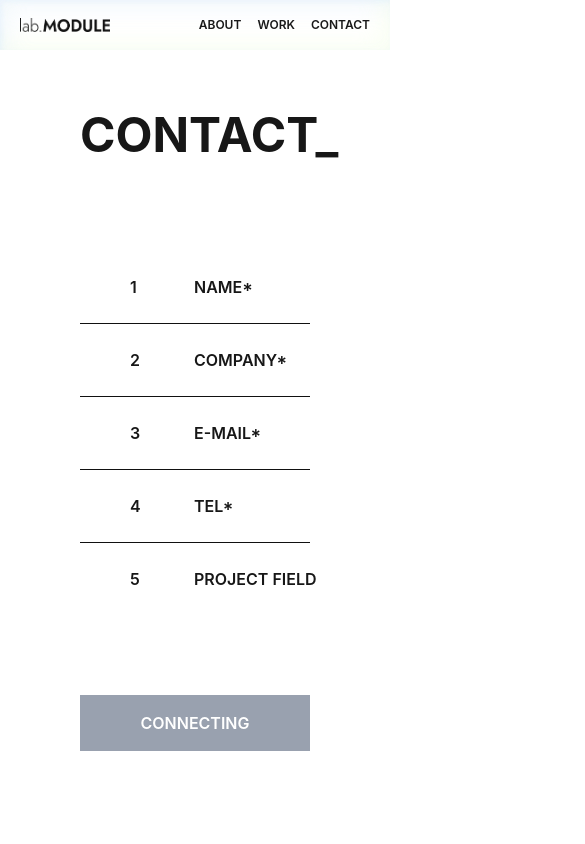
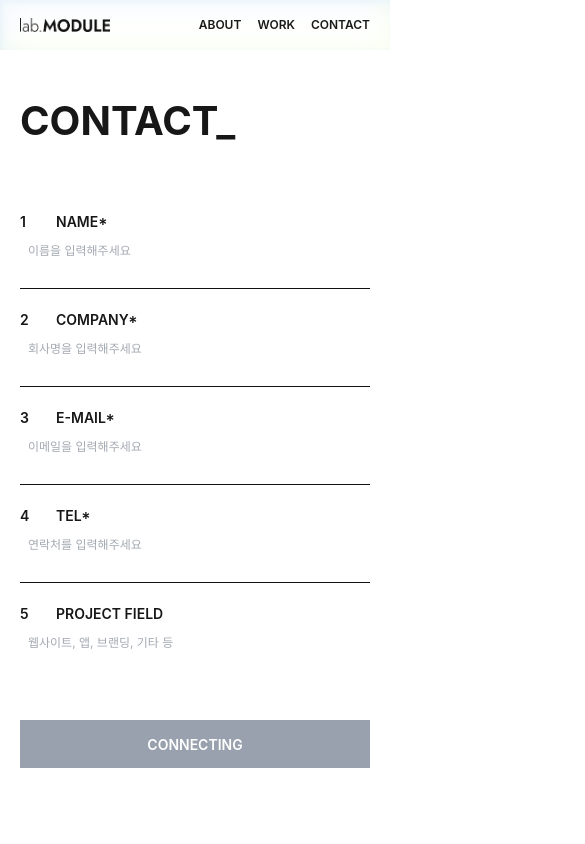
Before and after one commit to B-gooroom/lab.module, a Next.js app: page /contact in a window 390 px wide. Shown: the top 844 px of the page, 585 px wide, since content can reach past the window. Built offline with nearby package versions, Linux system fonts and the light colour scheme; a web font is replaced by a local one.

Commit message:
FEAT[mobile]: contact 모바일 버전

```diff
--- a/app/contact/page.tsx
+++ b/app/contact/page.tsx
@@ -53,100 +53,111 @@ export default function Contact() {
   };
   return (
     <div>
-      <div className="px-[80px] md:px-8 lg:px-20 xl:px-[80px] pt-12 ">
-        <h1 className="text-[48px] md:text-[64px] lg:text-[80px] xl:text-[128px] font-bold">
+      <div className="px-[20px] md:px-8 lg:px-20 xl:px-[80px] pt-[40px] md:pt-12">
+        <h1 className="text-[40px] md:text-[64px] lg:text-[80px] xl:text-[128px] font-bold">
           CONTACT_
         </h1>
-        <p className="h-[80px]" />
-        <div className="flex items-center justify-between py-[16px] border-b border-[#111111] gap-8 md:gap-16 lg:gap-32">
-          <div className="flex items-center gap-8 md:gap-16 lg:gap-32">
-            <span className="text-[16px] md:text-[20px] lg:text-[30px] font-semibold w-8 ml-[50px]">
+        <p className="h-[40px] md:h-[80px]" />
+
+        {/* NAME */}
+        <div className="flex flex-col md:flex-row md:items-center justify-between py-[20px] md:py-[16px] border-b border-[#111111]">
+          <div className="flex items-center gap-3 md:gap-8 lg:gap-32">
+            <span className="text-[14px] md:text-[20px] lg:text-[30px] font-semibold w-6 md:w-8 md:ml-[50px]">
               1
             </span>
-            <span className="text-[16px] md:text-[20px] lg:text-[30px] font-semibold w-[360px]">
+            <span className="text-[14px] md:text-[20px] lg:text-[30px] font-semibold md:w-[360px]">
               NAME*
             </span>
+          </div>
           <input
             type="text"
             value={name}
             onChange={(e) => setName(e.target.value)}
-              className="text-md text-gray-600 leading-relaxed w-[360px] h-[40px] p-2 outline-none"
+            className="text-[12px] md:text-md text-gray-600 leading-relaxed w-full md:w-[360px] h-[36px] md:h-[40px] p-2 outline-none"
             placeholder="이름을 입력해주세요"
           />
         </div>
-        </div>
-        <div className="flex items-center justify-between py-[16px] border-b border-[#111111] gap-8 md:gap-16 lg:gap-32">
-          <div className="flex items-center gap-8 md:gap-16 lg:gap-32">
-            <span className="text-[16px] md:text-[20px] lg:text-[30px] font-semibold w-8 ml-[50px]">
+
+        {/* COMPANY */}
+        <div className="flex flex-col md:flex-row md:items-center justify-between py-[20px] md:py-[16px] border-b border-[#111111]">
+          <div className="flex items-center gap-3 md:gap-8 lg:gap-32">
+            <span className="text-[14px] md:text-[20px] lg:text-[30px] font-semibold w-6 md:w-8 md:ml-[50px]">
               2
             </span>
-            <span className="text-[16px] md:text-[20px] lg:text-[30px] font-semibold w-[360px]">
+            <span className="text-[14px] md:text-[20px] lg:text-[30px] font-semibold md:w-[360px]">
               COMPANY*
             </span>
+          </div>
           <input
             type="text"
             value={company}
             onChange={(e) => setCompany(e.target.value)}
-              className="text-md text-gray-600 leading-relaxed w-[360px] h-[40px] p-2 outline-none"
+            className="text-[12px] md:text-md text-gray-600 leading-relaxed w-full md:w-[360px] h-[36px] md:h-[40px] p-2 outline-none"
             placeholder="회사명을 입력해주세요"
           />
         </div>
-        </div>
-        <div className="flex items-center justify-between py-[16px] border-b border-[#111111] gap-8 md:gap-16 lg:gap-32">
-          <div className="flex items-center gap-8 md:gap-16 lg:gap-32">
-            <span className="text-[16px] md:text-[20px] lg:text-[30px] font-semibold w-8 ml-[50px]">
+
+        {/* E-MAIL */}
+        <div className="flex flex-col md:flex-row md:items-center justify-between py-[20px] md:py-[16px] border-b border-[#111111]">
+          <div className="flex items-center gap-3 md:gap-8 lg:gap-32">
+            <span className="text-[14px] md:text-[20px] lg:text-[30px] font-semibold w-6 md:w-8 md:ml-[50px]">
               3
             </span>
-            <span className="text-[16px] md:text-[20px] lg:text-[30px] font-semibold w-[360px]">
+            <span className="text-[14px] md:text-[20px] lg:text-[30px] font-semibold md:w-[360px]">
               E-MAIL*
             </span>
+          </div>
           <input
             type="email"
             value={email}
             onChange={(e) => setEmail(e.target.value)}
-              className="text-md text-gray-600 leading-relaxed w-[360px] h-[40px] p-2 outline-none"
+            className="text-[12px] md:text-md text-gray-600 leading-relaxed w-full md:w-[360px] h-[36px] md:h-[40px] p-2 outline-none"
             placeholder="이메일을 입력해주세요"
           />
         </div>
-        </div>
-        <div className="flex items-center justify-between py-[16px] border-b border-[#111111] gap-8 md:gap-16 lg:gap-32">
-          <div className="flex items-center gap-8 md:gap-16 lg:gap-32">
-            <span className="text-[16px] md:text-[20px] lg:text-[30px] font-semibold w-8 ml-[50px]">
+
+        {/* TEL */}
+        <div className="flex flex-col md:flex-row md:items-center justify-between py-[20px] md:py-[16px] border-b border-[#111111]">
+          <div className="flex items-center gap-3 md:gap-8 lg:gap-32">
+            <span className="text-[14px] md:text-[20px] lg:text-[30px] font-semibold w-6 md:w-8 md:ml-[50px]">
               4
             </span>
-            <span className="text-[16px] md:text-[20px] lg:text-[30px] font-semibold w-[360px]">
+            <span className="text-[14px] md:text-[20px] lg:text-[30px] font-semibold md:w-[360px]">
               TEL*
             </span>
+          </div>
           <input
             type="tel"
             value={tel}
             onChange={(e) => setTel(e.target.value)}
-              className="text-md text-gray-600 leading-relaxed w-[360px] h-[40px] p-2 outline-none"
+            className="text-[12px] md:text-md text-gray-600 leading-relaxed w-full md:w-[360px] h-[36px] md:h-[40px] p-2 outline-none"
             placeholder="연락처를 입력해주세요"
           />
         </div>
-        </div>
-        <div className="flex items-center justify-between py-[16px]">
-          <div className="flex items-center gap-8 md:gap-16 lg:gap-32">
-            <span className="text-[16px] md:text-[20px] lg:text-[30px] font-semibold w-8 ml-[50px]">
+
+        {/* PROJECT FIELD */}
+        <div className="flex flex-col md:flex-row md:items-center justify-between py-[20px] md:py-[16px]">
+          <div className="flex items-center gap-3 md:gap-8 lg:gap-32">
+            <span className="text-[14px] md:text-[20px] lg:text-[30px] font-semibold w-6 md:w-8 md:ml-[50px]">
               5
             </span>
-            <span className="text-[16px] md:text-[20px] lg:text-[30px] font-semibold w-[360px]">
+            <span className="text-[14px] md:text-[20px] lg:text-[30px] font-semibold md:w-[360px]">
               PROJECT FIELD
             </span>
+          </div>
           <input
             type="text"
             value={projectField}
             onChange={(e) => setProjectField(e.target.value)}
-              className="text-md text-gray-600 leading-relaxed w-[440px] h-[40px] p-2 outline-none"
-              placeholder="웹사이트, 앱, 브랜딩, 기타 등 진행하시는 프로젝트를 입력해주세요"
+            className="text-[12px] md:text-md text-gray-600 leading-relaxed w-full md:w-[440px] h-[36px] md:h-[40px] p-2 outline-none"
+            placeholder="웹사이트, 앱, 브랜딩, 기타 등"
           />
         </div>
-        </div>
-        <p className="h-[80px]" />
+
+        <p className="h-[40px] md:h-[80px]" />
         {message && (
           <p
-            className={`text-center mb-4 ${
+            className={`text-center mb-4 text-[14px] md:text-base ${
               message.includes("성공") ? "text-green-600" : "text-red-500"
             }`}
           >
@@ -154,13 +165,13 @@ export default function Contact() {
           </p>
         )}
         <button
-          className="w-full h-[56px] bg-black text-white text-[16px] font-semibold cursor-pointer disabled:bg-gray-400 disabled:cursor-not-allowed"
+          className="w-full h-[48px] md:h-[56px] bg-black text-white text-[14px] md:text-[16px] font-semibold cursor-pointer disabled:bg-gray-400 disabled:cursor-not-allowed"
           onClick={handleConnect}
           disabled={!name || !company || !email || !tel || isLoading}
         >
           {isLoading ? "SENDING..." : "CONNECTING"}
         </button>
-        <p className="h-[150px]" />
+        <p className="h-[80px] md:h-[150px]" />
       </div>
       <div className="relative w-full overflow-hidden">
         <LogoLoop />
```
Lines whose indentation alone changed are shown as unchanged.
